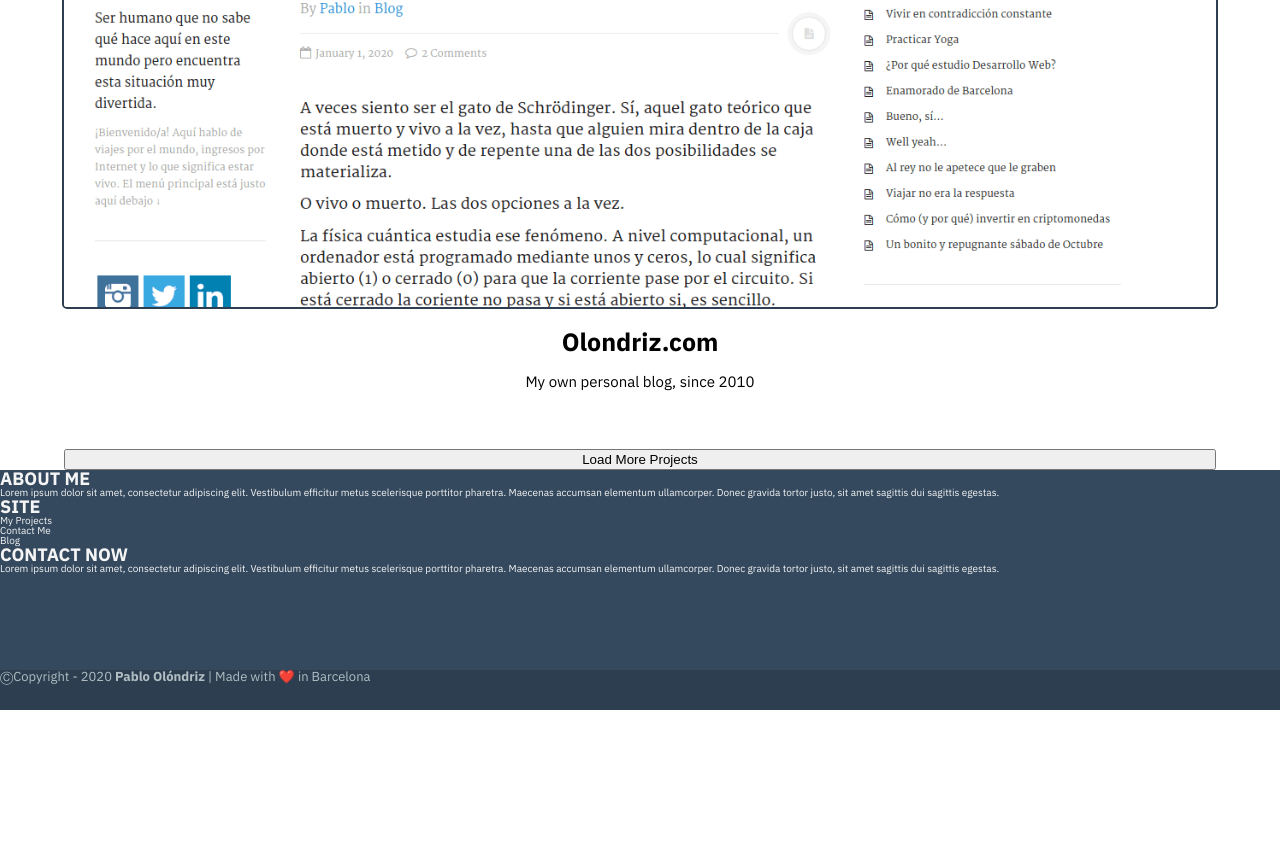
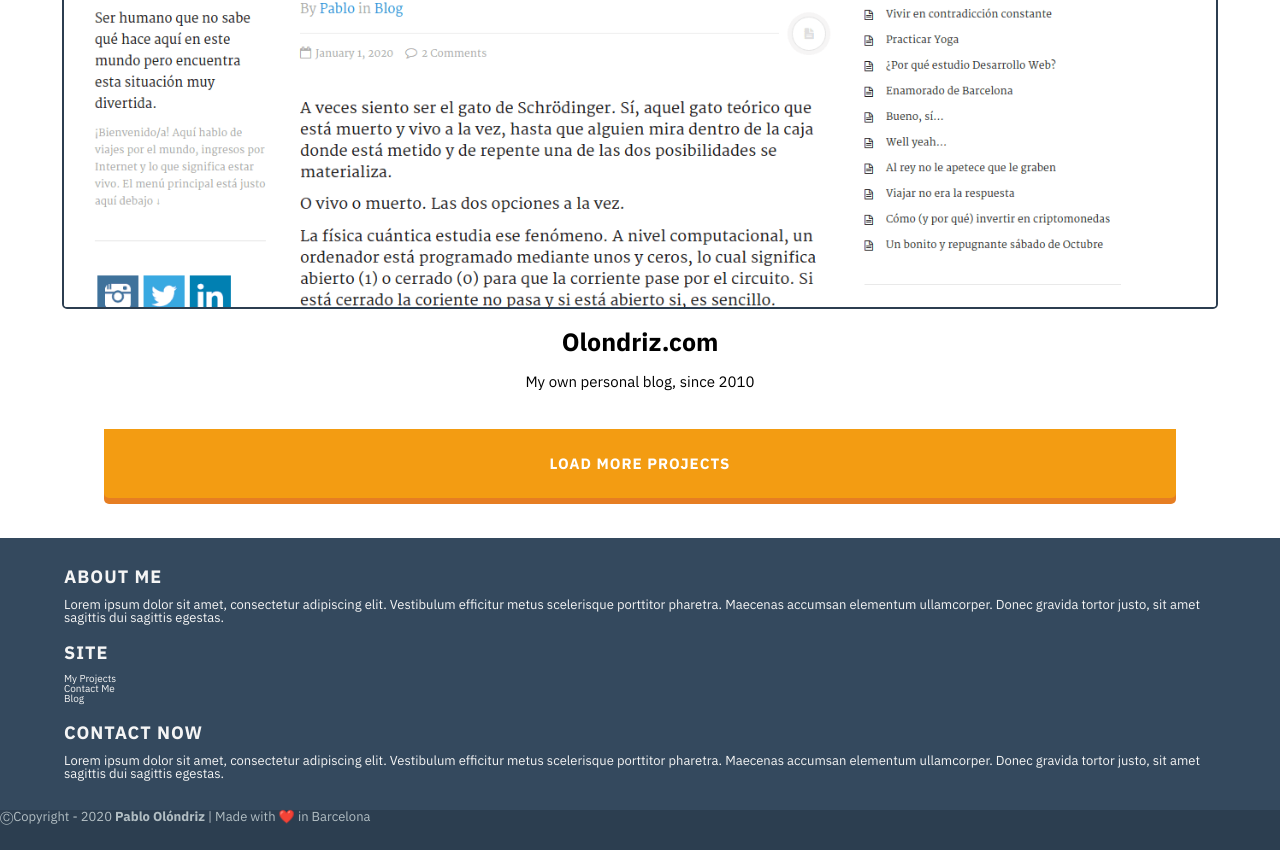
Before and after one commit to Pablolo/project-portfolio, a plain HTML site: page index.html in a window 1280 px wide. Shown: the part 2254-3104 px from the top of the page. Before the commit the page ends 2964 px from the top, so only its background shows below. Drawn offline with nearby package versions, Linux system fonts and the light colour scheme.

Commit message:
styling button

```diff
--- a/index.html
+++ b/index.html
@@ -47,22 +47,22 @@
           <h3 class="portfolio-title">Micripto</h3>
           <p class="portfolio-description">Website dedicated to Bitcoin & cryptocurrencies</p>
       </article>
-      <article class="portfolio-item">
+      <article class="portfolio-item portfolio-item-last">
         <img class="web-screenshot" src="images/olondriz com screenshot.png" alt="olondriz screenshot">
           <h3 class="portfolio-title">Olondriz.com</h3>
           <p class="portfolio-description">My own personal blog, since 2010</p>
       </article>
-      <button>Load More Projects</button>
+      <button class="btn btn-2 btn-2b">Load More Projects</button>
     </section>
   </main>
 
   <footer class="footer">
     <section class="up-footer">
-      <div>
+      <div class="footer-box">
         <h4 class="footer-title">ABOUT ME</h4>
-        <p>Lorem ipsum dolor sit amet, consectetur adipiscing elit. Vestibulum efficitur metus scelerisque porttitor pharetra. Maecenas accumsan elementum ullamcorper. Donec gravida tortor justo, sit amet sagittis dui sagittis egestas.</p>
+        <p class="footer-text">Lorem ipsum dolor sit amet, consectetur adipiscing elit. Vestibulum efficitur metus scelerisque porttitor pharetra. Maecenas accumsan elementum ullamcorper. Donec gravida tortor justo, sit amet sagittis dui sagittis egestas.</p>
       </div>
-      <div>
+      <div class="footer-box">
         <h4 class="footer-title">SITE</h4>
         <ul>
           <li>My Projects</li>
@@ -70,9 +70,9 @@
           <li>Blog</li>
         </ul>
       </div>
-      <div>
+      <div class="footer-box">
         <h4 class="footer-title">CONTACT NOW</h4>
-        <p>Lorem ipsum dolor sit amet, consectetur adipiscing elit. Vestibulum efficitur metus scelerisque porttitor pharetra. Maecenas accumsan elementum ullamcorper. Donec gravida tortor justo, sit amet sagittis dui sagittis egestas.</p>
+        <p class="footer-text">Lorem ipsum dolor sit amet, consectetur adipiscing elit. Vestibulum efficitur metus scelerisque porttitor pharetra. Maecenas accumsan elementum ullamcorper. Donec gravida tortor justo, sit amet sagittis dui sagittis egestas.</p>
       </div>
     </section>
     <section class="subfooter">
--- a/styles/stylesheet.css
+++ b/styles/stylesheet.css
@@ -232,6 +232,10 @@ html {
   margin-bottom: 6rem;
 }
 
+.portfolio-item-last {
+  margin-bottom: 4rem;
+}
+
 .portfolio-title {
   font-size: 2.5rem;
   font-weight: bold;
@@ -242,13 +246,63 @@ html {
   font-size: 1.5rem;
 }
 
+.btn {
+	border: none;
+	font-family: inherit;
+	font-size: 1.5rem;
+	color: inherit;
+	background: none;
+	cursor: pointer;
+	padding: 25px 20px;
+	display: inline-block;
+	margin: 0px 40px 40px;
+	text-transform: uppercase;
+	letter-spacing: 1px;
+	font-weight: 700;
+	outline: none;
+	position: relative;
+	-webkit-transition: all 0.3s;
+	-moz-transition: all 0.3s;
+	transition: all 0.3s;
+}
+
+.btn-2 {
+	background: #f39c12;
+	color: #fff;
+	box-shadow: 0 6px #e67e22;
+	-webkit-transition: none;
+	-moz-transition: none;
+	transition: none;
+}
+
+.btn-2b {
+	border-radius: 0 0 5px 5px;
+}
+
+.btn-2b:hover {
+	box-shadow: 0 8px #e67e22;
+	top: -2px;
+}
+
+.btn-2b:active {
+	box-shadow: 0 0 #e67e22;
+	top: 6px;
+}
 
 /* Footer */
 
 .up-footer {
-  height: 20rem;
   background-color: #34495e;
   color: whitesmoke;
+  display: flex;
+  flex-direction: column;
+  align-items: center;
+  padding: 2rem 0;
+}
+
+.footer-box {
+  width: 90vw;
+  margin: 1rem 0;
 }
 
 .subfooter {
@@ -259,6 +313,13 @@ html {
 .footer-title {
   font-size: 1.8rem;
   font-weight: bold;
+  margin-bottom: 1.2rem;
+  font-weight: 700;
+  letter-spacing: 1px;
+}
+
+.footer-text {
+  font-size: 1.3rem;
 }
 
 b {
```
